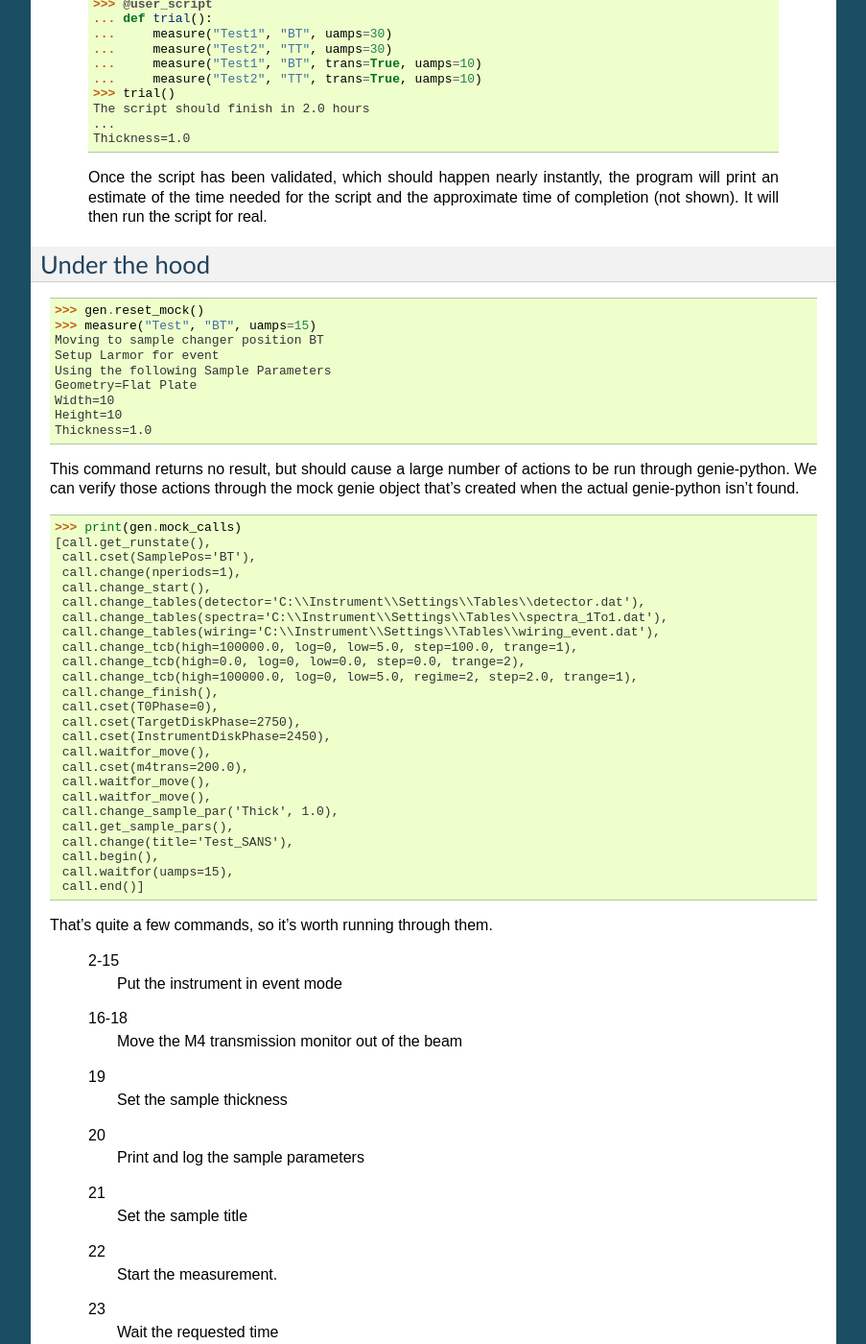
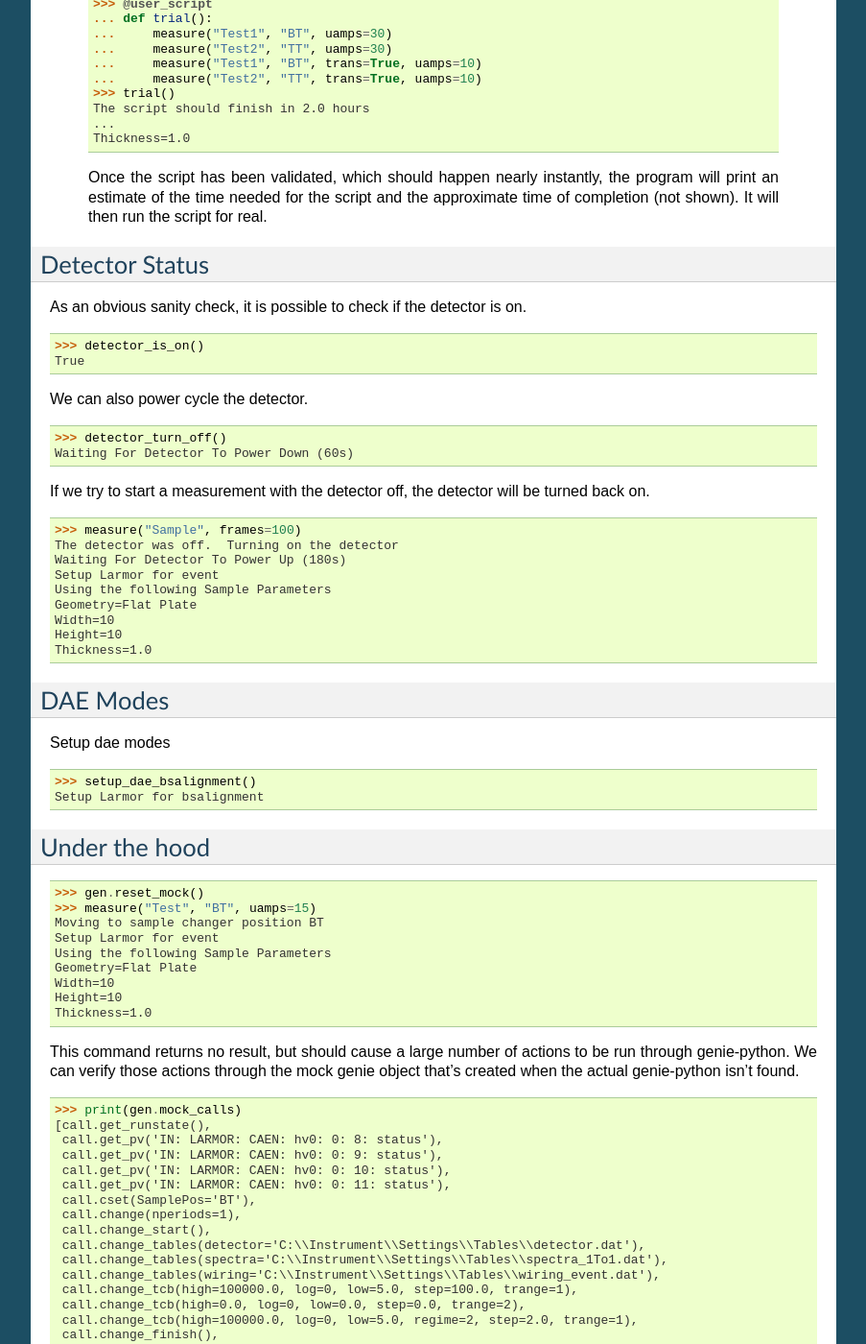
Before and after one commit to PyGenie-Scans/SansScripts, a Sphinx documentation site: the page built from doc/source/tutorial.rst, in a window 1280 px wide and 1400 px high, scrolled down 2759 px. Shown: the whole window at 96% size, without its empty margins (198-1101 px from the left). Built offline with Sphinx 7.4.7, drawn with Linux system fonts in a browser that asks for light colours; some of the changed text lies outside the part shown.

Commit message:
Start documenting detector powering code

```diff
--- a/doc/source/tutorial.rst
+++ b/doc/source/tutorial.rst
@@ -189,6 +189,41 @@ Automated script checking
     for the script and the approximate time of completion (not shown).
     It will then run the script for real.
 
+Detector Status
+===============
+
+As an obvious sanity check, it is possible to check if the detector is on.
+
+>>> detector_is_on()
+True
+
+We can also power cycle the detector.
+
+>>> detector_turn_off()
+Waiting For Detector To Power Down (60s)
+
+If we try to start a measurement with the detector off, the detector
+will be turned back on.
+
+>>> measure("Sample", frames=100)
+The detector was off.  Turning on the detector
+Waiting For Detector To Power Up (180s)
+Setup Larmor for event
+Using the following Sample Parameters
+Geometry=Flat Plate
+Width=10
+Height=10
+Thickness=1.0
+
+
+DAE Modes
+=========
+
+Setup dae modes
+
+>>> setup_dae_bsalignment()
+Setup Larmor for bsalignment
+
 Under the hood
 ==============
 
@@ -209,6 +244,10 @@ genie-python isn't found.
 
 >>> print(gen.mock_calls)
 [call.get_runstate(),
+ call.get_pv('IN: LARMOR: CAEN: hv0: 0: 8: status'),
+ call.get_pv('IN: LARMOR: CAEN: hv0: 0: 9: status'),
+ call.get_pv('IN: LARMOR: CAEN: hv0: 0: 10: status'),
+ call.get_pv('IN: LARMOR: CAEN: hv0: 0: 11: status'),
  call.cset(SamplePos='BT'),
  call.change(nperiods=1),
  call.change_start(),
@@ -270,6 +309,10 @@ Height=10
 Thickness=2.0
 >>> print(gen.mock_calls)
 [call.get_runstate(),
+ call.get_pv('IN: LARMOR: CAEN: hv0: 0: 8: status'),
+ call.get_pv('IN: LARMOR: CAEN: hv0: 0: 9: status'),
+ call.get_pv('IN: LARMOR: CAEN: hv0: 0: 10: status'),
+ call.get_pv('IN: LARMOR: CAEN: hv0: 0: 11: status'),
  call.waitfor_move(),
  call.cset(m4trans=200.0),
  call.waitfor_move(),
@@ -296,6 +339,10 @@ Height=10
 Thickness=1.0
 >>> print(gen.mock_calls)
 [call.get_runstate(),
+ call.get_pv('IN: LARMOR: CAEN: hv0: 0: 8: status'),
+ call.get_pv('IN: LARMOR: CAEN: hv0: 0: 9: status'),
+ call.get_pv('IN: LARMOR: CAEN: hv0: 0: 10: status'),
+ call.get_pv('IN: LARMOR: CAEN: hv0: 0: 11: status'),
  call.change_sync('isis'),
  call.change(nperiods=1),
  call.change_start(),
```
Also changed, not shown: 3 other files.
